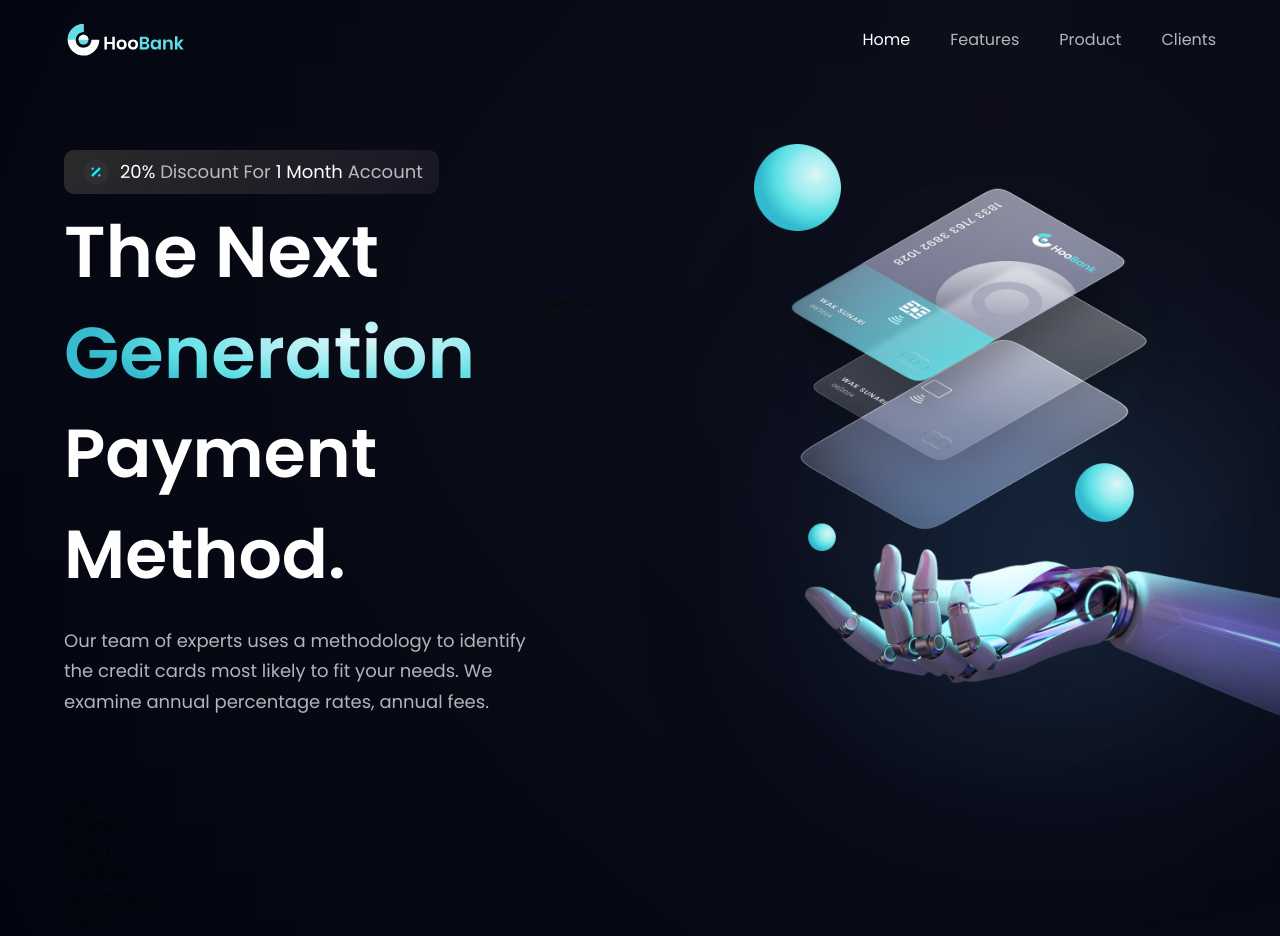
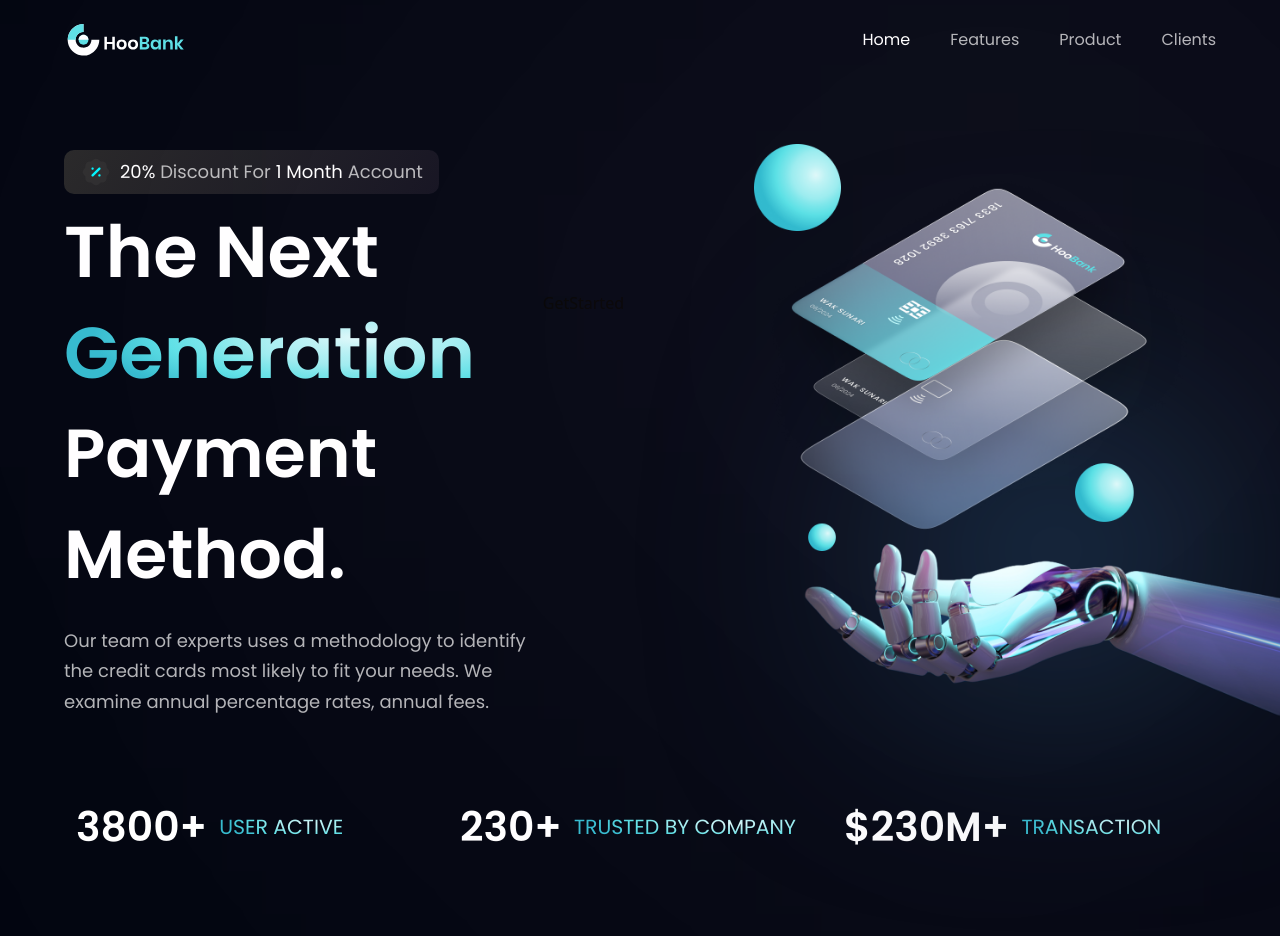
Before and after one commit to olayodepossible/hoolBank, a React (Vite) app: page / in a window 1280 px wide. Shown: the top 936 px of the page. Built offline with nearby package versions, Linux system fonts and the light colour scheme.

Commit message:
implements business statistics section

```diff
--- a/src/components/Stats.jsx
+++ b/src/components/Stats.jsx
@@ -1,7 +1,19 @@
-import React from "react";
+import { stats } from "../constants";
+import styles from "../style";
 
-const Stats = () => {
-  return <div>Stats</div>;
-};
+const Stats = () => (
+  <section className={`${styles.flexCenter} flex-row flex-wrap sm:mb-20 mb-6`}>
+    {stats.map((stat) => (
+      <div key={stat.id} className={`flex-1 flex justify-start items-center flex-row m-3`}>
+        <h4 className="font-poppins font-semibold xs:text-[40.89px] text-[30.89px] xs:leading-[53.16px] leading-[43.16px] text-white">
+          {stat.value}
+        </h4>
+        <p className="font-poppins font-normal xs:text-[20.45px] text-[15.45px] xs:leading-[26.58px] leading-[21.58px] text-gradient uppercase ml-3">
+          {stat.title}
+        </p>
+      </div>
+    ))}
+  </section>
+);
 
 export default Stats;
```
